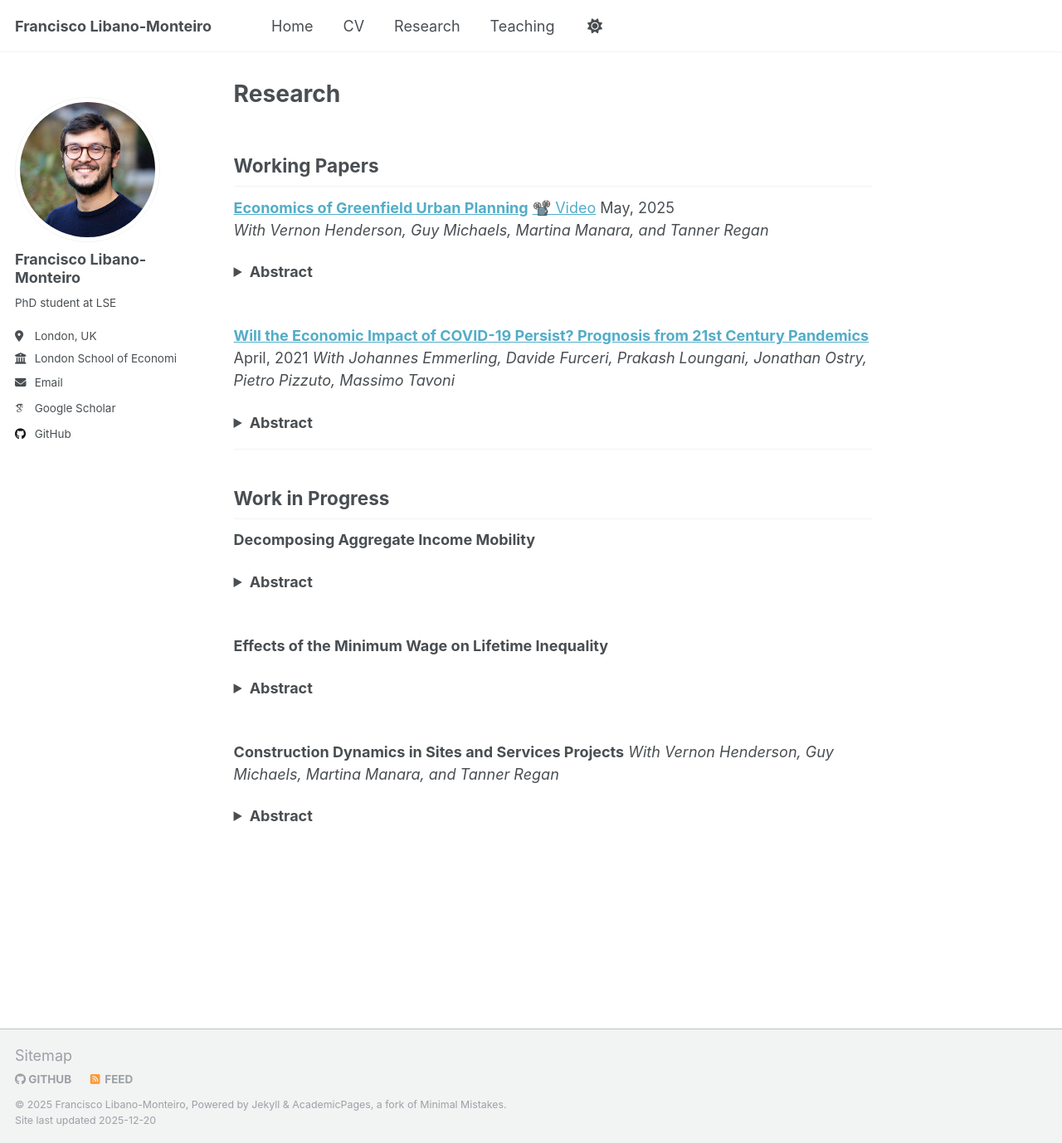
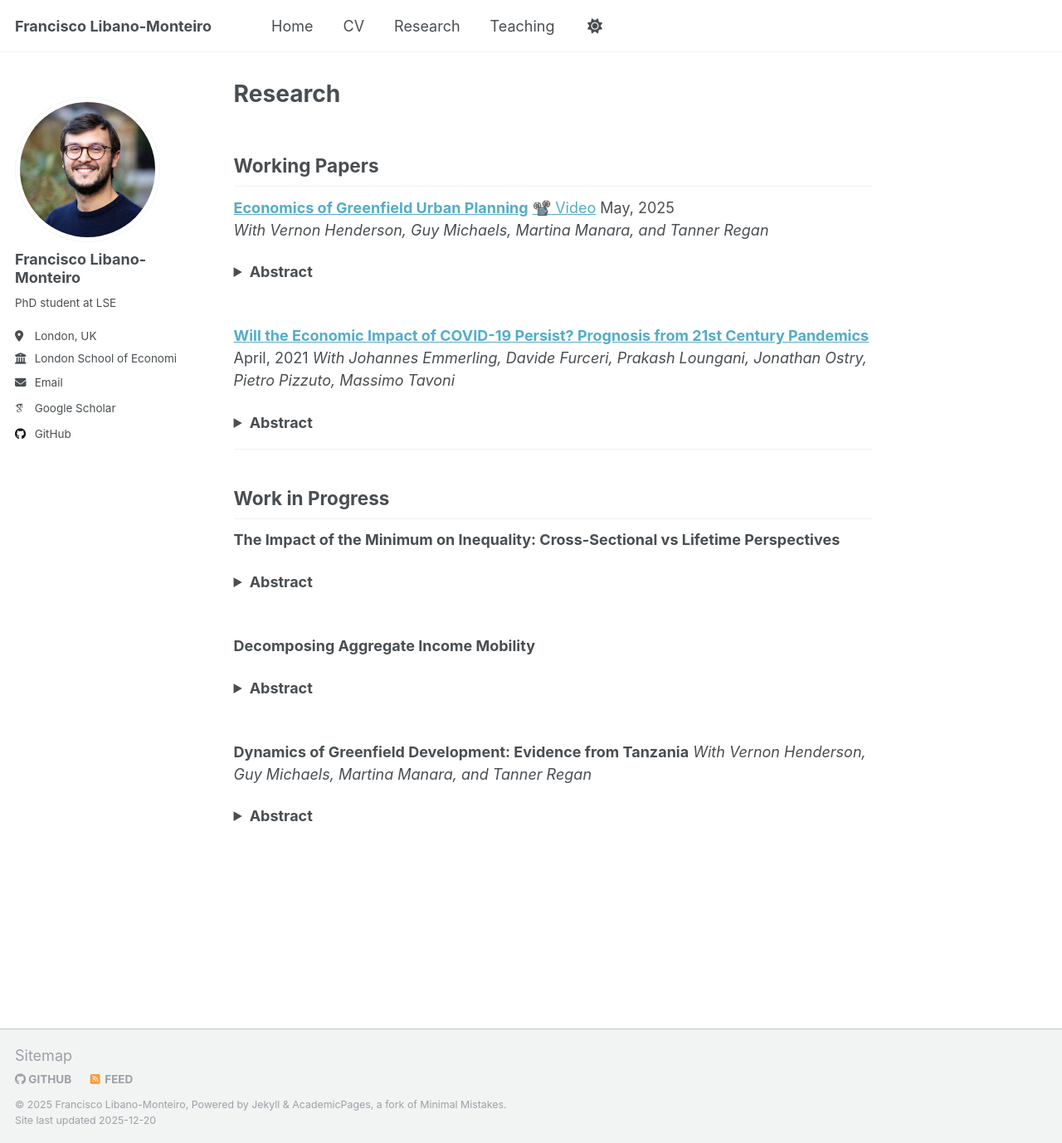
Before and after one commit to mfsdlm98/mfsdlm98.github.io, a Jekyll site: the page built from _pages/research.md, in a window 1280 px wide and 1378 px high. Shown: the whole window at 83% size. Built offline with Jekyll 4.4.1, drawn with Linux system fonts in a browser that asks for light colours; some web fonts are replaced; part of the change alters nothing that is shown.

Commit message:
change abstract and order

```diff
--- a/_pages/research.md
+++ b/_pages/research.md
@@ -40,6 +40,29 @@ Energy use and CO₂ emissions dropped, but mostly because of the persistent dec
 
 ## Work in Progress
 
+**The Impact of the Minimum on Inequality: Cross-Sectional vs Lifetime Perspectives**  <br>
+<details>
+<summary><strong>Abstract</strong></summary>
+<p>
+Permanent increases in the minimum wage compress the lower tail of the wage distribution, reducing cross-sectional current labor income inequality. While the effects on
+snapshot measures of inequality are well established, less is known about how the minimum wage shapes lifetime inequality, which better captures individuals’ disparities in resources. Using rich administrative employer-employee matched data from Portugal
+and exploiting a minimum wage reform consisting of a large and permanent increase
+in the national real minimum wage between 2007 and 2010, I estimate individual-level
+effects during the reform and their subsequent effects in the years that follow the reform
+(8 years after the start of the reform) for workers across the 2006 wage distribution.
+Although the effects remain persistent for a few years, they relatively quickly dissipate
+once the real minimum wage stops rising, with workers converging back toward what
+their lifecycle wage and earnings trajectories in the absence of the real minimum wage
+increase. The transitory effects of this permanent minimum wage increase arise from
+two key mechanisms: (1) substantial labor income mobility causes low-wage workers
+to grow out of minimum wage exposure over time, and (2) the reform generates minimal impact on determinants of future wages—no effects on hours or employment, and
+only modest firm reallocation toward more productive firms. As a result, the policy
+meaningfully reduces current income inequality but has more muted effects on lifetime
+inequality.
+</p>
+</details>
+<br/>
+
 **Decomposing Aggregate Income Mobility** <br>
 <details>
 <summary><strong>Abstract</strong></summary>
@@ -59,23 +82,8 @@ I apply this formula using a rich employer-employee matched dataset of all priva
 </details>
 <br/>
 
-**Effects of the Minimum Wage on Lifetime Inequality**  <br>
-<details>
-<summary><strong>Abstract</strong></summary>
-<p>
-Permanent increases in the minimum wage compress the lower tail of the wage distribution, reducing cross-sectional measures of current income inequality. While the effects on static measures of inequality are well established, less is known about how the minimum wage shapes income inequality over longer horizons — such as lifetime inequality — which better captures individuals’ true differences in purchasing power.
 
-This paper takes a first step in assessing the effectiveness of minimum wage policy in reducing dynamic, rather than snapshot, measures of inequality. Using rich administrative employer-employee matched data from Portugal, and exploiting a large and permanent increase in the real minimum wage between 2007 and 2010, I estimate both the contemporaneous effects and their persistence in the years following the reform, tracking workers across the 2006 (pre-reform) earnings distribution.
-
-I find sizable wage and earnings gains during the reform period, with no adverse effects on hours or employment. These gains are not limited to workers earning below the new minimum wage but spill over to others up to the median of the 2006 wage distribution. Affected workers are more likely to switch firms, while remaining in the same industry and occupation, and there is reallocation toward more productive firms.
-
-Although the effects persist for several years, they gradually dissipate once the real minimum wage stops rising, with workers converging back toward the lifecycle earnings path they would have followed had the real minimum wage remained constant. As a result, the policy meaningfully reduces current income inequality but has more muted effects on inequality measured over longer horizons.
-</p>
-</details>
-<br/>
-
-
-**Construction Dynamics in Sites and Services Projects**
+**Dynamics of Greenfield Development: Evidence from Tanzania**
 _With Vernon Henderson, Guy Michaels, Martina Manara, and Tanner Regan_ <br>
 <details>
 <summary><strong>Abstract</strong></summary>
```
